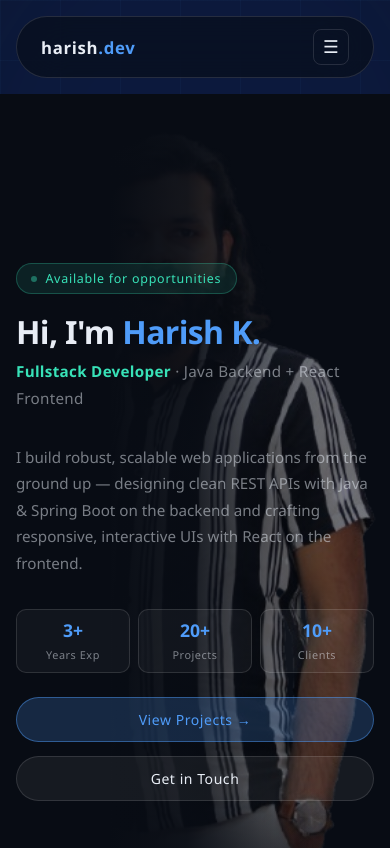
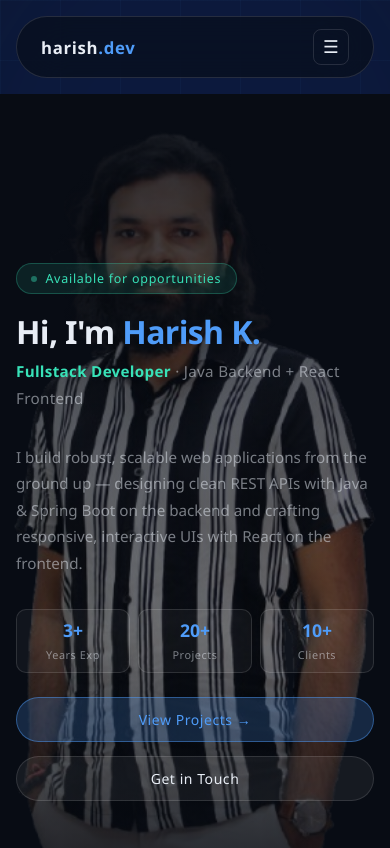
Before and after one commit to harish1995/harish-blog, a React (Vite) app: page / in a window 390 px wide. Shown: the top 848 px of the page. Built offline with nearby package versions, Linux system fonts and the light colour scheme.

Commit message:
change opacity of image

```diff
--- a/src/index.css
+++ b/src/index.css
@@ -639,7 +639,8 @@ footer p { color: var(--muted); font-size: 0.8rem; }
 
   /* Hero */
   .hero { min-height: 100svh; }
-  .hero-img { width: 100%; height: 100%; top: 0; right: 0; object-fit: cover; object-position: center top; opacity: 0.5; }
+  .hero-img { width: 100%; height: 100%; top: 0; right: 0; object-fit: cover; object-position: center top; opacity: 0.65; }
+  .hero::before { background: linear-gradient(to bottom, rgba(8,12,20,0.75) 0%, rgba(8,12,20,0.4) 45%, rgba(8,12,20,0.3) 65%, rgba(8,12,20,0.9) 100%); }
   .hero-content { padding: 6rem 0 4rem; }
   .stat-row { gap: 0.5rem; }
 
```
